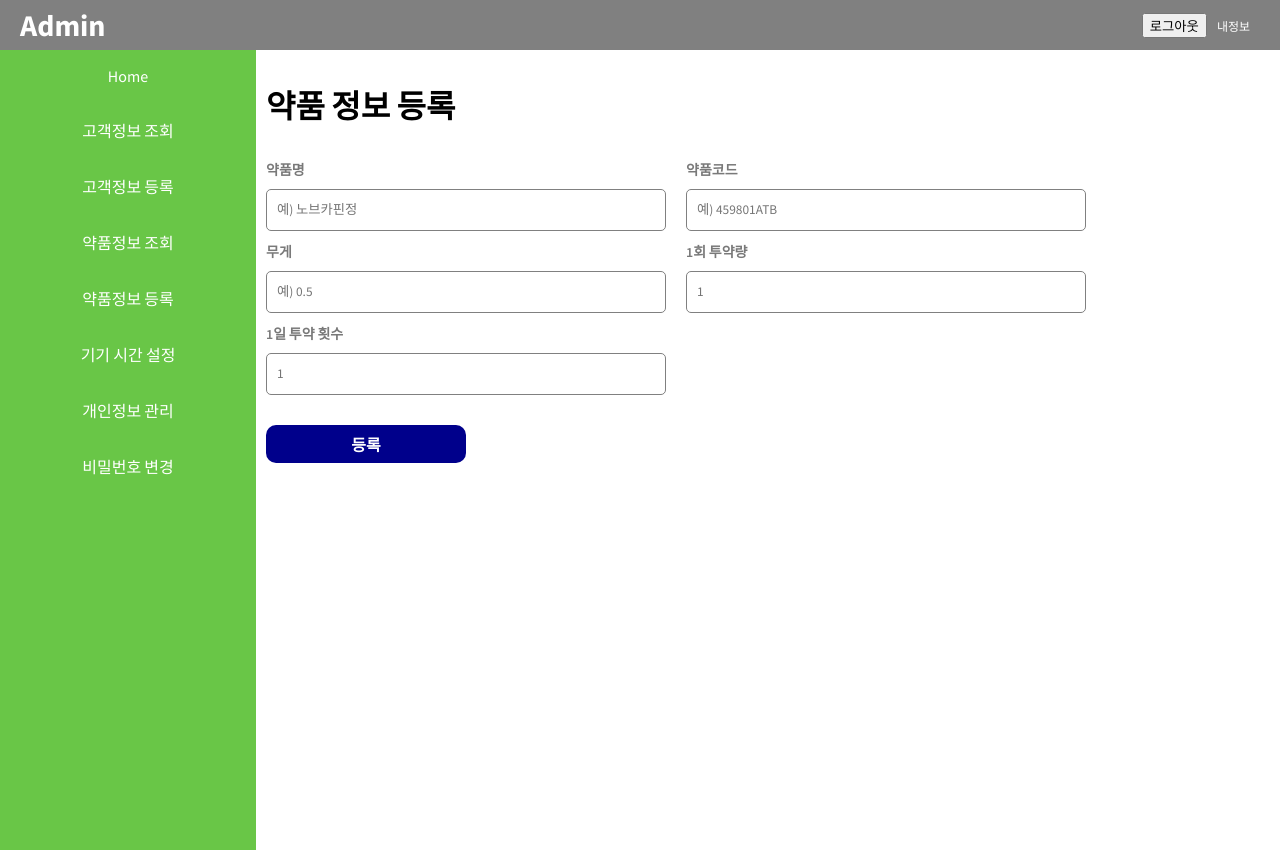
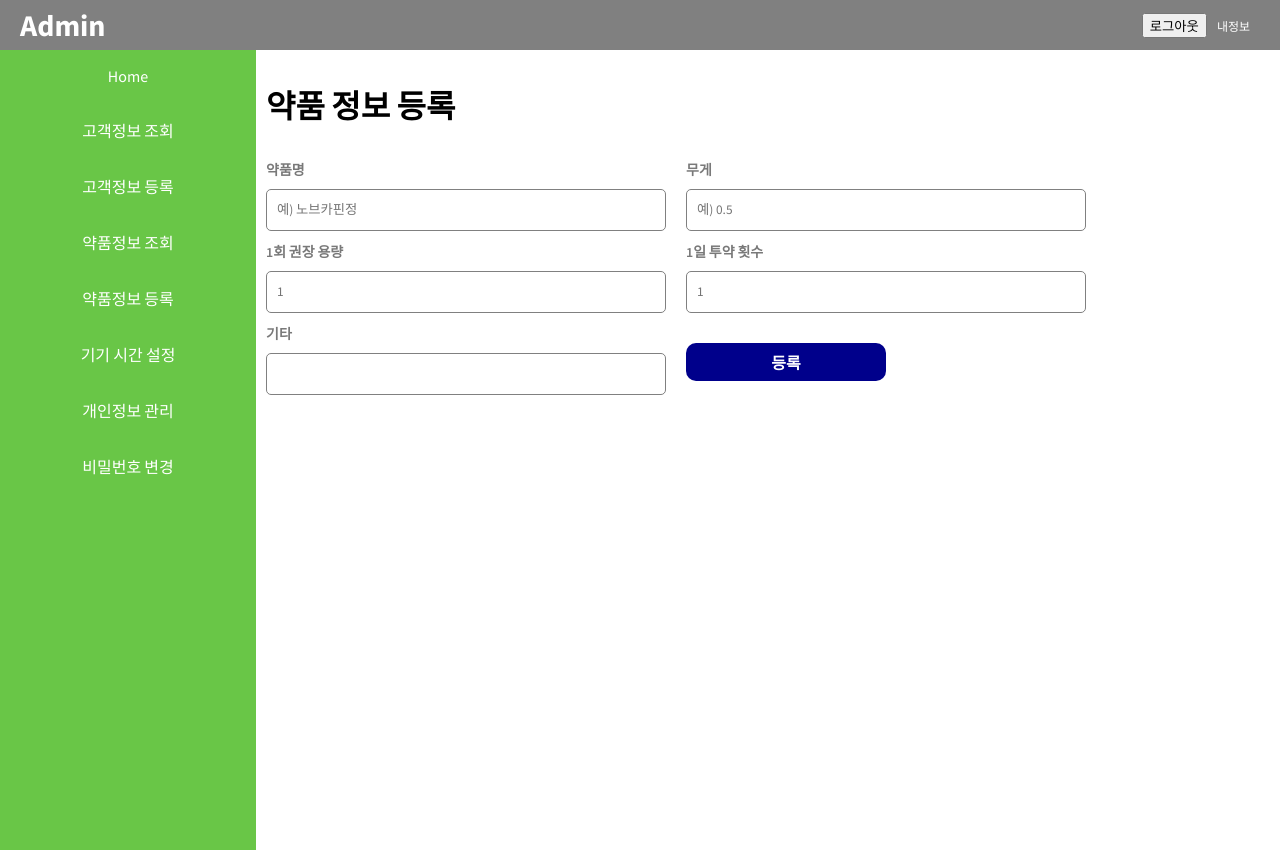
Before and after one commit to CapstoneDesign5/Capstone_front, a React (Create React App) app: page /MedicineReg in a window 1280 px wide. Built offline with nearby package versions, Linux system fonts and the light colour scheme; sample sign-in values are in the browser's storage.

Commit message:
connect to server

```diff
--- a/src/pages/Login.js
+++ b/src/pages/Login.js
@@ -8,8 +8,6 @@ import { InputWithLabel, AuthButton } from '../components';
 import './css/Login.css';
 
 const Login = () => {
-    const navigate = useNavigate();
-
     const [id, setID] = useState("");
     const [password, setPassword] = useState("");
 
@@ -29,12 +27,11 @@ const Login = () => {
         }).then((res)=>{
           if(res.status===200){
             alert('로그인 성공');
-            localStorage.setItem('isLogined',res.data.is_logined);
+            localStorage.setItem('isLogined',id);
             window.location.replace("/");
-          } else {
-            alert('로그인 실패');
           }
         }).catch((err)=>{
+          alert('아이디 또는 비밀번호를 다시 입력해주세요.');
           console.log(err);
         })
     }
--- a/src/pages/MedicineEdit.js
+++ b/src/pages/MedicineEdit.js
@@ -4,42 +4,52 @@
 import * as React from 'react';
 import './css/MedicineEdit.css';
 import Box from '@mui/material/Box';
-import { useState } from 'react';
+import { useState, useEffect } from 'react';
 import { medicineRows } from '../dummyData';
 import { Link } from 'react-router-dom';
 import { DataGrid } from '@mui/x-data-grid';
 import { DeleteOutline } from '@mui/icons-material';
-
+import axios from 'axios';
 
 export default function MedicineEdit() {
 
+    useEffect(()=>{
+        if(localStorage.getItem('isLogined')) {
+            axios.get('http://localhost:5000/medicineManagement/list')
+                .then((res)=>{
+                    setData(res.data);
+                })
+                .catch((err)=>{
+                    console.log(err);
+                })
+        }else{
+            alert('로그인이 필요합니다.');
+            window.location.replace("/Login");
+        }
+    },[]);
+
     const columns = [ //약품 데이터의 속성
     {
-        field: 'id',
-        headerName: 'ID',
-        width: 70
-    },
-    {
-        field: 'medicineName',
+        field: 'medicine',
         headerName: '약품명',
         width: 100,
         editable: true
     },
     {
-        field: 'medicineCode',
-        headerName: '약품코드',
+        field: 'recommended_dose',
+        headerName: '1일 권장 용량(정)',
         width: 120 },
     {
-        field: 'medicineWeight',
-        headerName: '약 무게(g)',
+        field: 'number_of_doses',
+        headerName: '1일 투약 횟수',
         width: 150 },
     {
-        field: 'dosage',
-        headerName: '1회 투약량',
+        field: 'weight',
+        headerName: '무게(g)',
         width: 150 },
     {
-        field: 'numberOfMedication',
-        headerName: '1일 투약횟수',
+        field: 'memo',
+        headerName: '기타',
         width: 200 },
     {
         field: 'action',
@@ -62,12 +72,21 @@ export default function MedicineEdit() {
     ];
 
 
-    const [data, setData] = useState(medicineRows) //dummyData.js의 memberRows 데이터를 받아옴.
+    const [data, setData] = useState([]) //dummyData.js의 memberRows 데이터를 받아옴.
     const handleDelete = (id) => { //id를 받으면 기존 데이터 중 같은 id를 제거 후 나머지만 state 다시 저장
         setData(data.filter((item) => item.id !== id))
     }
 
 
+    function generateRandom() {
+        var length = 8,
+            charset = "abcdefghijklmnopqrstuvwxyzABCDEFGHIJKLMNOPQRSTUVWXYZ0123456789",
+            retVal = "";
+        for (var i = 0, n = charset.length; i < length; ++i) {
+            retVal += charset.charAt(Math.floor(Math.random() * n));
+        }
+        return retVal;
+    }
 
     return (
     <div className="medicineEdit">
@@ -85,6 +104,7 @@ export default function MedicineEdit() {
                     checkboxSelection
                     disableSelectionOnClick
                     experimentalFeatures={{ newEditingApi: true }}
+                    getRowId={(row) =>  generateRandom()}
                 />
         </Box>
         </div>
--- a/src/pages/MedicineReg.js
+++ b/src/pages/MedicineReg.js
@@ -1,38 +1,94 @@
 //약품 정보 등록 페이지
 
 
-import React from 'react';
+import React, {useState, useEffect} from 'react';
+import axios from 'axios';
 import './css/MedicineReg.css';
 
 const MedicineReg = () => {
+    useEffect(()=>{
+      if(localStorage.getItem('isLogined')) {}
+      else{
+          alert('로그인이 필요합니다.');
+          window.location.replace("/Login");
+      }
+    },[]);
+
+    const [medicine, setMedicine] = useState(""); //약품명
+    const [recommanded_dose, setRecommendedDose] = useState(""); //1회 권장 용량
+    const [number_of_doses, setNumberOfDoses] = useState(""); //1일 투약 횟수
+    const [weight, setWeight] = useState(""); //무게
+    const [memo, setMemo] = useState(""); //기타
+
+    const handleMedicineChange = (event) => {
+        setMedicine(event.target.value);
+    }
+
+      const handleRecommendedDoseChange = (event) => {
+        setRecommendedDose(event.target.value);
+    }
+
+      const handleNumberOfDosesChange = (event) => {
+        setNumberOfDoses(event.target.value);
+    }
+
+      const handleWeightChange = (event) => {
+        setWeight(event.target.value);
+    }
+
+      const handleMemo = (event) => {
+        setMemo(event.target.value);
+    }
+
+      const handleSubmit = (event) => {
+        event.preventDefault();
+        axios.post('http://localhost:5000/medicineManagement/input', {
+            medicine:medicine,
+            recommanded_dose:recommanded_dose,
+            number_of_doses:number_of_doses,
+            weight:weight,
+            memo:memo
+        }).then((res)=>{
+          if(res.status===200){
+            alert('신규 약품 등록 성공');
+            window.location.replace("/medicineEdit");
+          }
+        }).catch((err)=>{
+          alert('이미 등록된 약품입니다.');
+          console.log(err);
+        })
+      }
+
     return (
 
 
         <div className="newMedicine">
             <h1 className="newMedicineTitle">약품 정보 등록</h1>
-            <form className="newMedicineForm">
+            <form className="newMedicineForm" onSubmit={handleSubmit}>
                 <div className="newMedicineItem">
                     <label>약품명</label>
-                    <input type="text" placeholder="예) 노브카핀정" />
-                </div>
-                <div className="newMedicineItem">
-                    <label>약품코드</label>
-                    <input type="text" placeholder="예) 459801ATB" />
+                    <input onChange={handleMedicineChange} type="text" placeholder="예) 노브카핀정" />
                 </div>
                 <div className="newMedicineItem">
                     <label>무게</label>
-                    <input type="text" placeholder="예) 0.5" />
+                    <input onChange={handleWeightChange} type="text" placeholder="예) 0.5" />
                 </div>
                 <div className="newMedicineItem">
-                    <label>1회 투약량</label>
-                    <input type="number" placeholder="1" />
+                    <label>1회 권장 용량</label>
+                    <input onChange={handleRecommendedDoseChange} type="number" placeholder="1" />
                 </div>
                 <div className="newMedicineItem">
                     <label>1일 투약 횟수</label>
-                    <input type="number" placeholder="1" />
+                    <input onChange={handleNumberOfDosesChange} type="number" placeholder="1" />
+                </div>
+                <div className="newMedicineItem">
+                    <label>기타</label>
+                    <input onChange={handleMemo} type="text" />
+                </div>
+                <div>
+                    <button className="newMedicineButton" type='submit'>등록</button>
                 </div>
             </form>
-            <button className="newMedicineButton">등록</button>
         </div>
 
 
--- a/src/pages/MemberReg.js
+++ b/src/pages/MemberReg.js
@@ -1,40 +1,103 @@
 //고객 정보 등록 페이지
 
 
-import React from 'react';
+import React, {useState ,useEffect} from 'react';
+import axios from 'axios';
 import './css/MemberReg.css';
 
 const MemberReg = () => {
+    const [RRN, setRRN] = useState("");
+    const [name, setName] = useState("");
+    const [address, setAddress] = useState("");
+    const [landline_phone, setLandlinePhone] = useState("");
+    const [phone_num, setPhoneNum] = useState("");
+    const [remark, setRemark] = useState("없음");
+    const [manager_id, setManagerId] = useState("");
+
+    useEffect(()=>{
+        if(localStorage.getItem('isLogined')) {
+            setManagerId(localStorage.getItem('isLogined'));
+        }else{
+            alert('로그인이 필요합니다.');
+            window.location.replace("/Login");
+        }
+    },[]);
+
+    const handleRRNChange = (event) => {
+        setRRN(event.target.value);
+    }
+
+    const handleNameChange = (event) => {
+        setName(event.target.value);
+    }
+
+    const handleAddressChange = (event) => {
+        setAddress(event.target.value);
+    }
+
+    const handleLandlinePhoneChange = (event) => {
+        setLandlinePhone(event.target.value);
+    }
+
+    const handlePhoneNumChange = (event) => {
+        setPhoneNum(event.target.value);
+    }
+
+    const handleRemakrChange = (event) => {
+        setRemark(event.target.value);
+    }
+
+
+    const handleSubmit = (event) => {
+      event.preventDefault();
+      axios.post('http://localhost:5000/customer/register', {
+        RRN:RRN,
+        name:name,
+        address:address,
+        landline_phone:landline_phone,
+        phone_num:phone_num,
+        remark:remark,
+        manager_id:manager_id
+      }).then((res)=>{
+        if(res.status===200){
+          alert('회원 정보 등록 성공');
+        }
+      }).catch((err)=>{
+        alert('회원 정보 등록 실패');
+        console.log(err);
+      })
+    }
+
     return (
-        <div className="newMember">
+        <div className="newMember" onSubmit={handleSubmit}>
             <h1 className="newMemberTitle">고객정보등록</h1>
             <form className="newMemberForm">
                 <div className="newMemberItem">
-                    <label>이름</label>
-                    <input type="text" placeholder="홍길동" />
+                    <label>RRN</label>
+                    <input type="text" onChange={handleRRNChange} placeholder="xxxxxx-xxxxxxx" required />
                 </div>
                 <div className="newMemberItem">
-                    <label>생년월일</label>
-                    <input type="date" placeholder="xxxx.xx.xx" />
+                    <label>이름</label>
+                    <input type="text" onChange={handleNameChange} placeholder="홍길동" />
                 </div>
                 <div className="newMemberItem">
-                    <label>이메일</label>
-                    <input type="email" placeholder="honggildong@gmail.com" />
+                    <label>주소</label>
+                    <input type="tel" onChange={handleAddressChange} placeholder="xx시 xx군" />
+                </div>
+                <div className="newMemberItem">
+                    <label>집 전화</label>
+                    <input type="tel" onChange={handleLandlinePhoneChange} placeholder="xxx-xxx-xxxx" />
                 </div>
                 <div className="newMemberItem">
                     <label>휴대폰번호</label>
-                    <input type="tel" placeholder="010-0000-0000" />
+                    <input type="text" onChange={handlePhoneNumChange} placeholder="010-xxxx-xxxx" />
                 </div>
                 <div className="newMemberItem">
-                    <label>주소</label>
-                    <input type="text" placeholder="xx시 xx군" />
+                    <label>기타</label>
+                    <input type="text" onChange={handleRemakrChange} placeholder="없음" />
                 </div>
-                <div className="newMemberItem">
-                    <label>기타사항</label>
-                    <input type="text" placeholder="" />
-                </div>
+                <button className="newMemberButton" type='submit'>등록</button>
             </form>
-            <button className="newMemberButton">등록</button>
         </div>
 
 
```
Also changed, not shown: src/components/topbar/Topbar.js (+16 -14 lines), src/pages/MemberEdit.js (+47 -18 lines), 1 other file (tests, documents, lock files or other folders).
